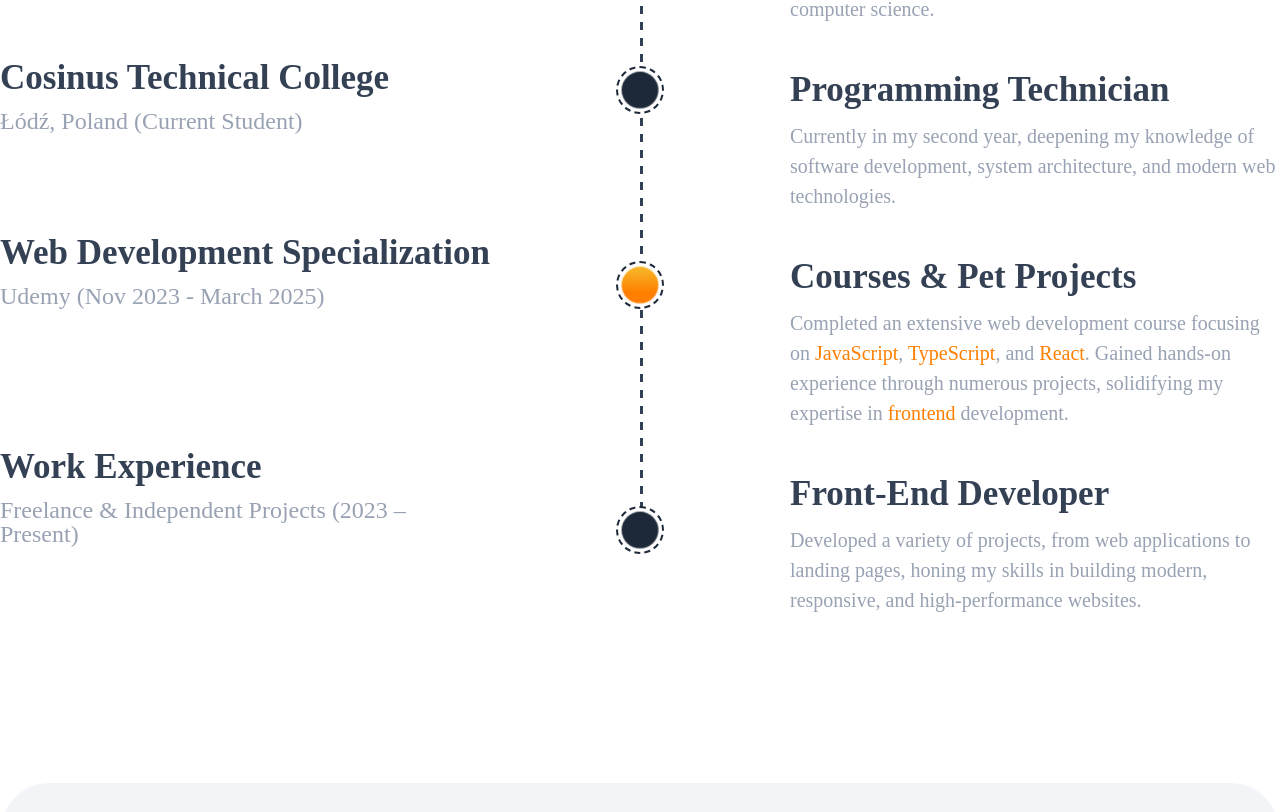
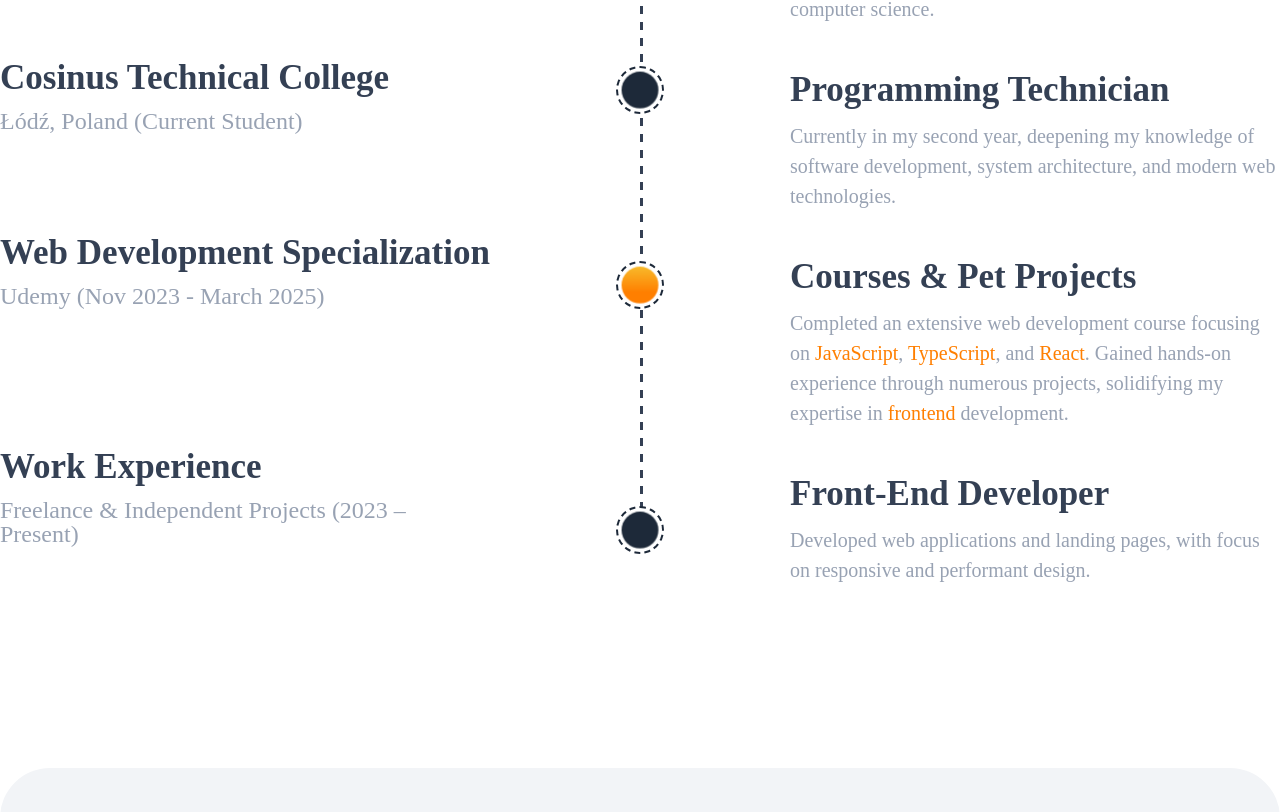
Before and after one commit to Isterya/my-portfolio, a React (Vite) app: page / in a window 1280 px wide. Shown: the part 2234-3046 px from the top of the page. Built offline with nearby package versions, Linux system fonts and the light colour scheme.

Commit message:
feat: improve the structure of the Experience section for further translation

```diff
--- a/src/data/experienceData.tsx
+++ b/src/data/experienceData.tsx
@@ -1,89 +1,18 @@
-import { ReactNode } from 'react';
-
 export interface ExperienceDataItem {
-  title: string;
-  subtitle?: string;
-  descr?: string | ReactNode;
+  key: string;
+  hasJSX?: boolean;
 }
 
 export const dataLeft: ExperienceDataItem[] = [
-  {
-    title: 'Full Secondary Education',
-    subtitle: 'Kryvyi Rih, Ukraine (2015–2023)',
-  },
-  {
-    title: 'Cosinus Technical College',
-    subtitle: 'Łódź, Poland (Current Student)',
-  },
-  {
-    title: 'Web Development Specialization',
-    subtitle: 'Udemy (Nov 2023 - March 2025)',
-  },
-  {
-    title: 'Work Experience',
-    subtitle: 'Freelance & Independent Projects (2023 – Present)',
-  },
+  { key: 'education' },
+  { key: 'college' },
+  { key: 'specialization' },
+  { key: 'work' },
 ];
 
 export const dataRight: ExperienceDataItem[] = [
-  {
-    title: 'Kryvyi Rih Lyceum No. 49',
-    descr:
-      'Graduated with excellent results, demonstrating strong analytical skills and a solid foundation in mathematics and computer science.',
-  },
-  {
-    title: 'Programming Technician',
-    descr:
-      'Currently in my second year, deepening my knowledge of software development, system architecture, and modern web technologies.',
-  },
-  {
-    title: 'Courses & Pet Projects',
-    descr: (
-      <>
-        Completed an extensive web development course focusing on{' '}
-        <a
-          href="https://udemy-certificate.s3.amazonaws.com/image/UC-3ca32cc1-d365-4db0-a2f5-e245893f9c74.jpg"
-          target="_blank"
-          rel="noopener noreferrer"
-          className="experience__link"
-        >
-          JavaScript
-        </a>
-        ,{' '}
-        <a
-          href="https://udemy-certificate.s3.amazonaws.com/image/UC-00bc5d87-e2f1-448f-9126-ae957f694436.jpg"
-          target="_blank"
-          rel="noopener noreferrer"
-          className="experience__link"
-        >
-          TypeScript
-        </a>
-        , and{' '}
-        <a
-          href="https://udemy-certificate.s3.amazonaws.com/image/UC-3ca32cc1-d365-4db0-a2f5-e245893f9c74.jpg"
-          target="_blank"
-          rel="noopener noreferrer"
-          className="experience__link"
-        >
-          React
-        </a>
-        . Gained hands-on experience through numerous projects, solidifying my
-        expertise in{' '}
-        <a
-          href="https://udemy-certificate.s3.amazonaws.com/image/UC-6a2a853e-2363-4ace-93e0-2a3b0b386d0c.jpg"
-          target="_blank"
-          rel="noopener noreferrer"
-          className="experience__link"
-        >
-          frontend
-        </a>{' '}
-        development.
-      </>
-    ),
-  },
-  {
-    title: 'Front-End Developer',
-    descr:
-      'Developed a variety of projects, from web applications to landing pages, honing my skills in building modern, responsive, and high-performance websites.',
-  },
+  { key: 'lyceum' },
+  { key: 'technician' },
+  { key: 'courses', hasJSX: true },
+  { key: 'frontend' },
 ];
--- a/src/i18n/locales/en.json
+++ b/src/i18n/locales/en.json
@@ -66,5 +66,50 @@
     "figma": {
       "description": "From concept to pixel-perfect execution. Figma enables seamless collaboration and precision in UI/UX design, ensuring smooth transitions from wireframes to final interfaces."
     }
+  },
+
+  "experience": {
+    "title": {
+      "before": "My",
+      "highlight": "Experience"
+    },
+
+    "dataLeft": {
+      "education": {
+        "title": "Full Secondary Education",
+        "subtitle": "Kryvyi Rih, Ukraine (2015–2023)"
+      },
+      "college": {
+        "title": "Cosinus Technical College",
+        "subtitle": "Łódź, Poland (Current Student)"
+      },
+      "specialization": {
+        "title": "Web Development Specialization",
+        "subtitle": "Udemy (Nov 2023 - March 2025)"
+      },
+      "work": {
+        "title": "Work Experience",
+        "subtitle": "Freelance & Independent Projects (2023 – Present)"
+      }
+    },
+
+    "dataRight": {
+      "lyceum": {
+        "title": "Kryvyi Rih Lyceum No. 49",
+        "descr": "Graduated with excellent results, demonstrating strong analytical skills and a solid foundation in mathematics and computer science."
+      },
+      "technician": {
+        "title": "Programming Technician",
+        "descr": "Currently in my second year, deepening my knowledge of software development, system architecture, and modern web technologies."
+      },
+      "courses": {
+        "title": "Courses & Pet Projects",
+        "descr": "Completed an extensive web development course focusing on <link1>JavaScript</link1>, <link2>TypeScript</link2>, and <link3>React</link3>. Gained hands-on experience through numerous projects, solidifying my expertise in <link4>frontend</link4> development."
+      },
+      "frontend": {
+        "title": "Front-End Developer",
+        "descr": "Developed web applications and landing pages, with focus on responsive and performant design."
+      }
+    }
   }
 }
--- a/src/sections/experience/Experience.tsx
+++ b/src/sections/experience/Experience.tsx
@@ -1,7 +1,7 @@
+import { useTranslation, Trans } from 'react-i18next';
 import { motion } from 'framer-motion';
 
 import { dataLeft, dataRight } from '../../data/experienceData';
-
 import './experience.scss';
 
 const circlePositions = [0, 180, 375, 620];
@@ -25,6 +25,8 @@ const pointVariant = {
 };
 
 const Experience = () => {
+  const { t } = useTranslation();
+
   return (
     <section
       id="experience"
@@ -34,7 +36,7 @@ const Experience = () => {
     >
       <div className="container">
         <h2 className="experience-header">
-          My <span>Experience</span>
+          {t('experience.title.before')} <span>{t('experience.title.highlight')}</span>
         </h2>
 
         <div className="experience__grid">
@@ -48,8 +50,12 @@ const Experience = () => {
                 transition={{ duration: 0.6, ease: 'easeOut' }}
                 viewport={{ once: true, amount: 0.2 }}
               >
-                <div className="experience__text-title">{item.title}</div>
-                <div className="experience__text-subtitle">{item.subtitle}</div>
+                <div className="experience__text-title">
+                  {t(`experience.dataLeft.${item.key}.title`)}
+                </div>
+                <div className="experience__text-subtitle">
+                  {t(`experience.dataLeft.${item.key}.subtitle`)}
+                </div>
               </motion.div>
             ))}
           </div>
@@ -90,8 +96,52 @@ const Experience = () => {
                 transition={{ duration: 0.6, ease: 'easeOut' }}
                 viewport={{ once: true, amount: 0.2 }}
               >
-                <div className="experience__text-title">{item.title}</div>
-                <div className="experience__text-descr">{item.descr}</div>
+                <div className="experience__text-title">
+                  {t(`experience.dataRight.${item.key}.title`)}
+                </div>
+                <div className="experience__text-descr">
+                  {item.hasJSX ? (
+                    <Trans
+                      i18nKey={`experience.dataRight.${item.key}.descr`}
+                      components={{
+                        link1: (
+                          <a
+                            href="https://udemy-certificate.s3.amazonaws.com/image/UC-3ca32cc1-d365-4db0-a2f5-e245893f9c74.jpg"
+                            className="experience__link"
+                            target="_blank"
+                            rel="noopener noreferrer"
+                          />
+                        ),
+                        link2: (
+                          <a
+                            href="https://udemy-certificate.s3.amazonaws.com/image/UC-00bc5d87-e2f1-448f-9126-ae957f694436.jpg"
+                            className="experience__link"
+                            target="_blank"
+                            rel="noopener noreferrer"
+                          />
+                        ),
+                        link3: (
+                          <a
+                            href="https://udemy-certificate.s3.amazonaws.com/image/UC-3ca32cc1-d365-4db0-a2f5-e245893f9c74.jpg"
+                            className="experience__link"
+                            target="_blank"
+                            rel="noopener noreferrer"
+                          />
+                        ),
+                        link4: (
+                          <a
+                            href="https://udemy-certificate.s3.amazonaws.com/image/UC-6a2a853e-2363-4ace-93e0-2a3b0b386d0c.jpg"
+                            className="experience__link"
+                            target="_blank"
+                            rel="noopener noreferrer"
+                          />
+                        ),
+                      }}
+                    />
+                  ) : (
+                    t(`experience.dataRight.${item.key}.descr`)
+                  )}
+                </div>
               </motion.div>
             ))}
           </div>
```
